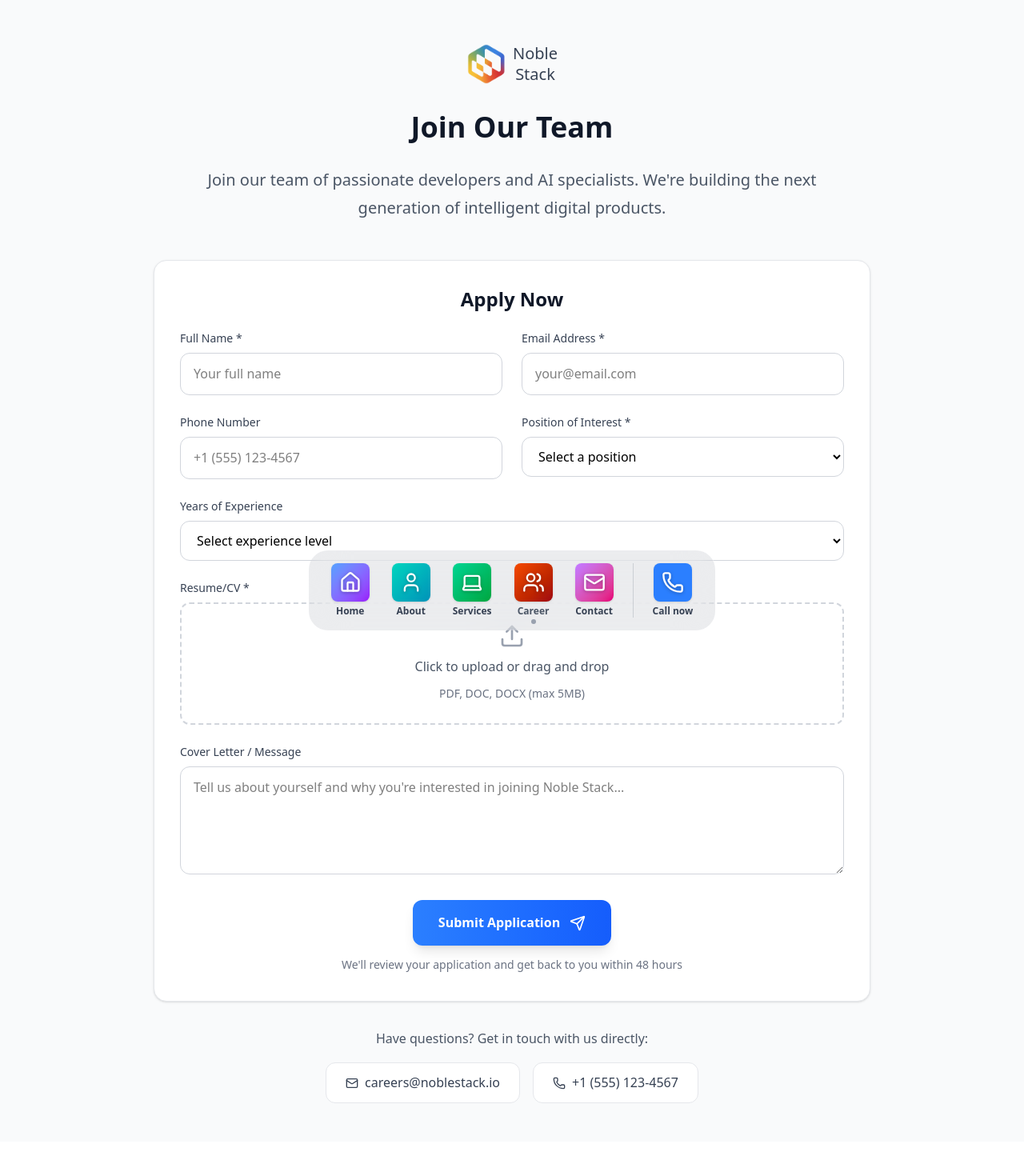
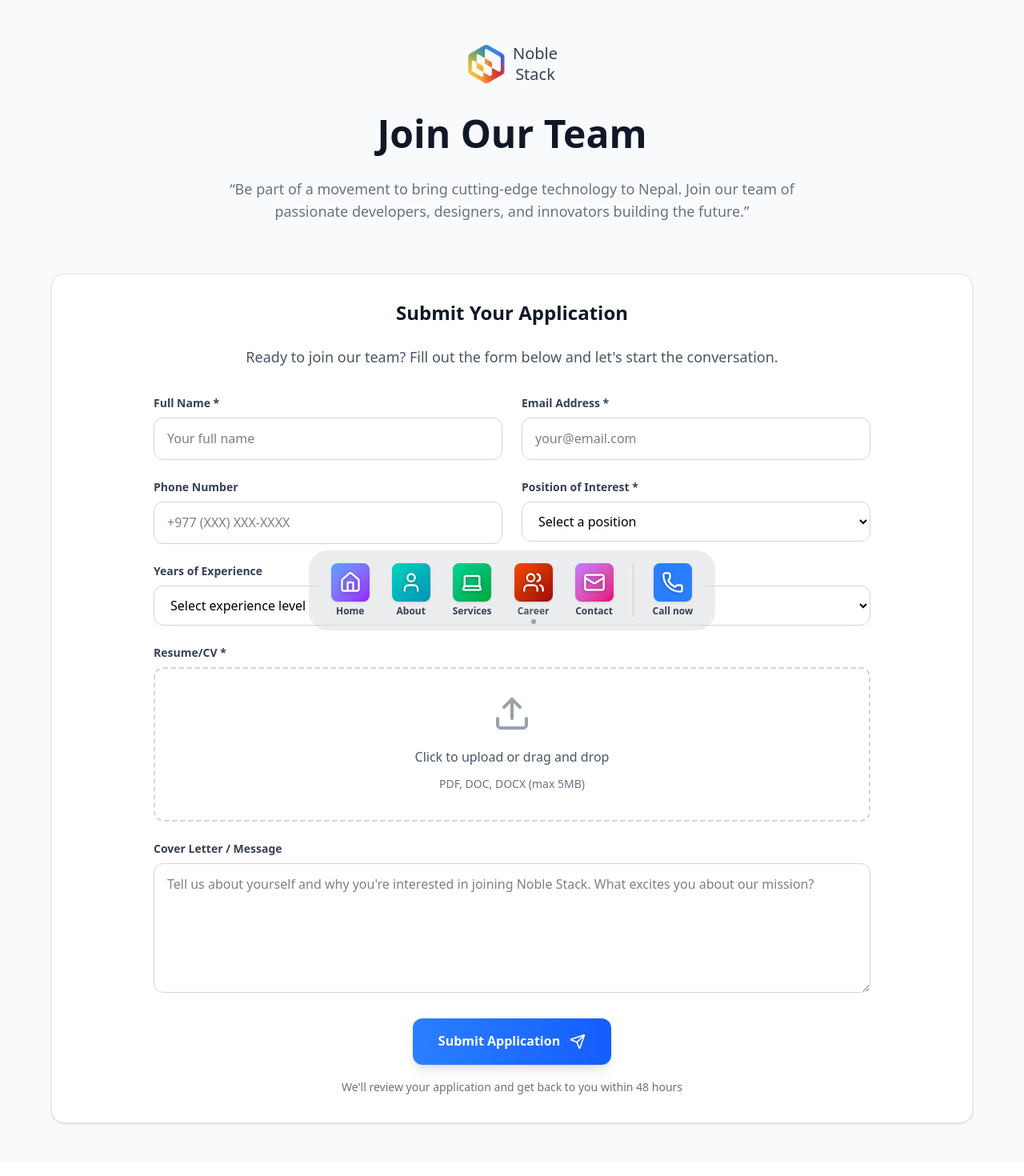
Before and after one commit to om202/NobleStack, a Next.js app: page /Career in a window 1280 px wide. Shown: the top 1470 px of the page at 80% size. Built offline with nearby package versions, Linux system fonts and the light colour scheme.

Commit message:
Refactor Career page layout and form structure for improved user experience. Update header styles, enhance application form fields, and streamline input handling. Remove unused icons and adjust component styling for better visual appeal.

```diff
--- a/src/app/Career/page.tsx
+++ b/src/app/Career/page.tsx
@@ -1,11 +1,6 @@
 "use client";
 
-import {
-  Send,
-  Mail,
-  Phone,
-  Upload,
-} from "lucide-react";
+import { Send, Upload } from "lucide-react";
 import Image from "next/image";
 import { useState } from "react";
 
@@ -17,13 +12,17 @@ export default function Career() {
     position: "",
     experience: "",
     resume: null,
-    message: ""
+    message: "",
   });
 
-  const handleInputChange = (e: React.ChangeEvent<HTMLInputElement | HTMLTextAreaElement | HTMLSelectElement>) => {
+  const handleInputChange = (
+    e: React.ChangeEvent<
+      HTMLInputElement | HTMLTextAreaElement | HTMLSelectElement
+    >
+  ) => {
     setFormData({
       ...formData,
-      [e.target.name]: e.target.value
+      [e.target.name]: e.target.value,
     });
   };
 
@@ -37,9 +36,9 @@ export default function Career() {
     <>
       {/* Hero Section */}
       <section className="py-12 px-4 min-h-screen bg-gray-50">
-          <div className="max-w-4xl mx-auto">
+        <div className="max-w-6xl mx-auto">
           {/* Header */}
-            <div className="text-center mb-12">
+          <div className="text-center mb-16">
             {/* Noble Stack Brand */}
             <div className="flex items-center justify-center gap-2 mb-6">
               <Image
@@ -58,26 +57,36 @@ export default function Career() {
               </div>
             </div>
 
-              <h1 className="text-2xl md:text-3xl lg:text-4xl font-bold mb-6 leading-tight text-gray-900">
+            <h1 className="text-3xl md:text-4xl lg:text-5xl font-bold mb-6 leading-tight text-gray-900">
               Join Our Team
             </h1>
 
-                              <p className="text-xl text-gray-600 mb-8 max-w-3xl mx-auto">
-                  Join our team of passionate developers and AI specialists.
-                  We&apos;re building the next generation of intelligent digital products.
-                </p>
+            <blockquote className="text-lg text-gray-500 mb-8 max-w-3xl mx-auto">
+              &ldquo;Be part of a movement to bring cutting-edge technology to
+              Nepal. Join our team of passionate developers, designers, and
+              innovators building the future.&rdquo;
+            </blockquote>
           </div>
 
           {/* Application Form */}
           <div className="bg-white rounded-2xl p-8 shadow-sm border border-gray-200">
-              <h2 className="text-2xl font-bold text-gray-900 mb-6 text-center">
-                Apply Now
-              </h2>
+            <div className="text-center mb-8">
+              <h3 className="text-2xl md:text-2xl font-bold text-gray-900 mb-6">
+                Submit Your Application
+              </h3>
+              <p className="text-lg text-gray-600 max-w-2xl mx-auto">
+                Ready to join our team? Fill out the form below and let&apos;s
+                start the conversation.
+              </p>
+            </div>
 
-              <form onSubmit={handleSubmit} className="space-y-6">
+            <form
+              onSubmit={handleSubmit}
+              className="space-y-6 max-w-4xl mx-auto"
+            >
               <div className="grid grid-cols-1 md:grid-cols-2 gap-6">
                 <div>
-                    <label className="block text-sm font-medium text-gray-700 mb-2">
+                  <label className="block text-sm font-semibold text-gray-700 mb-2">
                     Full Name *
                   </label>
                   <input
@@ -92,7 +101,7 @@ export default function Career() {
                 </div>
 
                 <div>
-                    <label className="block text-sm font-medium text-gray-700 mb-2">
+                  <label className="block text-sm font-semibold text-gray-700 mb-2">
                     Email Address *
                   </label>
                   <input
@@ -109,7 +118,7 @@ export default function Career() {
 
               <div className="grid grid-cols-1 md:grid-cols-2 gap-6">
                 <div>
-                    <label className="block text-sm font-medium text-gray-700 mb-2">
+                  <label className="block text-sm font-semibold text-gray-700 mb-2">
                     Phone Number
                   </label>
                   <input
@@ -118,12 +127,12 @@ export default function Career() {
                     value={formData.phone}
                     onChange={handleInputChange}
                     className="w-full px-4 py-3 border border-gray-300 rounded-xl focus:ring-2 focus:ring-blue-500 focus:border-transparent transition-all duration-300"
-                      placeholder="+1 (555) 123-4567"
+                    placeholder="+977 (XXX) XXX-XXXX"
                   />
                 </div>
 
                 <div>
-                    <label className="block text-sm font-medium text-gray-700 mb-2">
+                  <label className="block text-sm font-semibold text-gray-700 mb-2">
                     Position of Interest *
                   </label>
                   <select
@@ -134,9 +143,13 @@ export default function Career() {
                     required
                   >
                     <option value="">Select a position</option>
-                      <option value="frontend-developer">Frontend Developer</option>
+                    <option value="frontend-developer">
+                      Frontend Developer
+                    </option>
                     <option value="backend-developer">Backend Developer</option>
-                      <option value="fullstack-developer">Fullstack Developer</option>
+                    <option value="fullstack-developer">
+                      Fullstack Developer
+                    </option>
                     <option value="ai-engineer">AI/ML Engineer</option>
                     <option value="product-designer">Product Designer</option>
                     <option value="devops-engineer">DevOps Engineer</option>
@@ -146,7 +159,7 @@ export default function Career() {
               </div>
 
               <div>
-                  <label className="block text-sm font-medium text-gray-700 mb-2">
+                <label className="block text-sm font-semibold text-gray-700 mb-2">
                   Years of Experience
                 </label>
                 <select
@@ -166,13 +179,17 @@ export default function Career() {
               </div>
 
               <div>
-                  <label className="block text-sm font-medium text-gray-700 mb-2">
+                <label className="block text-sm font-semibold text-gray-700 mb-2">
                   Resume/CV *
                 </label>
-                  <div className="border-2 border-dashed border-gray-300 rounded-xl p-6 text-center hover:border-blue-400 transition-colors duration-300">
-                    <Upload className="w-8 h-8 text-gray-400 mx-auto mb-2" />
-                    <p className="text-gray-600 mb-2">Click to upload or drag and drop</p>
-                    <p className="text-sm text-gray-500">PDF, DOC, DOCX (max 5MB)</p>
+                <div className="border-2 border-dashed border-gray-300 rounded-xl p-8 text-center hover:border-blue-400 transition-colors duration-300">
+                  <Upload className="w-12 h-12 text-gray-400 mx-auto mb-4" />
+                  <p className="text-base text-gray-600 mb-2 font-medium">
+                    Click to upload or drag and drop
+                  </p>
+                  <p className="text-sm text-gray-500">
+                    PDF, DOC, DOCX (max 5MB)
+                  </p>
                   <input
                     type="file"
                     name="resume"
@@ -184,16 +201,16 @@ export default function Career() {
               </div>
 
               <div>
-                  <label className="block text-sm font-medium text-gray-700 mb-2">
+                <label className="block text-sm font-semibold text-gray-700 mb-2">
                   Cover Letter / Message
                 </label>
                 <textarea
                   name="message"
                   value={formData.message}
                   onChange={handleInputChange}
-                    rows={4}
+                  rows={5}
                   className="w-full px-4 py-3 border border-gray-300 rounded-xl focus:ring-2 focus:ring-blue-500 focus:border-transparent transition-all duration-300"
-                    placeholder="Tell us about yourself and why you're interested in joining Noble Stack..."
+                  placeholder="Tell us about yourself and why you're interested in joining Noble Stack. What excites you about our mission?"
                 ></textarea>
               </div>
 
@@ -205,32 +222,12 @@ export default function Career() {
                   Submit Application
                   <Send className="w-5 h-5 group-hover:translate-x-1 transition-transform duration-300" />
                 </button>
-                  <p className="text-sm text-gray-500 mt-3">
-                    We&apos;ll review your application and get back to you within 48 hours
+                <p className="text-sm text-gray-500 mt-4">
+                  We&apos;ll review your application and get back to you within
+                  48 hours
                 </p>
               </div>
             </form>
-            </div>
-
-            {/* Contact Info */}
-            <div className="mt-8 text-center">
-              <p className="text-gray-600 mb-4">Have questions? Get in touch with us directly:</p>
-              <div className="flex flex-col sm:flex-row gap-4 justify-center">
-                <a
-                  href="mailto:careers@noblestack.io"
-                  className="flex items-center justify-center gap-2 px-6 py-3 bg-white text-gray-700 rounded-xl border border-gray-200 hover:border-gray-300 hover:bg-gray-50 transition-all duration-300 font-medium"
-                >
-                  <Mail className="w-4 h-4" />
-                  careers@noblestack.io
-                </a>
-                <a
-                  href="tel:+15551234567"
-                  className="flex items-center justify-center gap-2 px-6 py-3 bg-white text-gray-700 rounded-xl border border-gray-200 hover:border-gray-300 hover:bg-gray-50 transition-all duration-300 font-medium"
-                >
-                  <Phone className="w-4 h-4" />
-                  +1 (555) 123-4567
-                </a>
-              </div>
           </div>
         </div>
 
@@ -254,10 +251,18 @@ export default function Career() {
           }
 
           .future-text {
-              background: linear-gradient(135deg,
-                #10b981, #059669, #0d9488, #0f766e,
-                #0891b2, #0e7490, #0284c7, #0369a1,
-                #10b981);
+            background: linear-gradient(
+              135deg,
+              #10b981,
+              #059669,
+              #0d9488,
+              #0f766e,
+              #0891b2,
+              #0e7490,
+              #0284c7,
+              #0369a1,
+              #10b981
+            );
             background-size: 400% 400%;
             -webkit-background-clip: text;
             background-clip: text;
```
Also changed, not shown: src/app/Home/L3.tsx (+17 -12 lines). Lines whose indentation alone changed are shown as unchanged.
